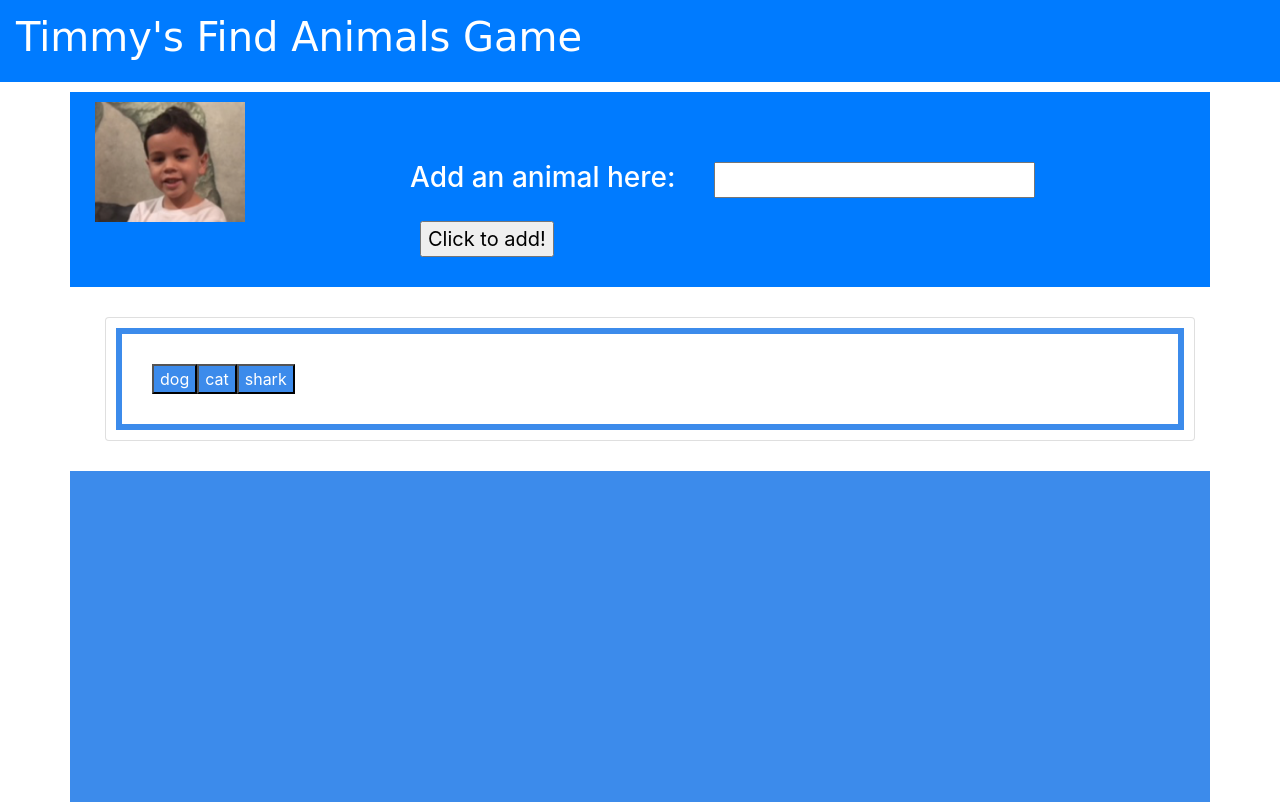
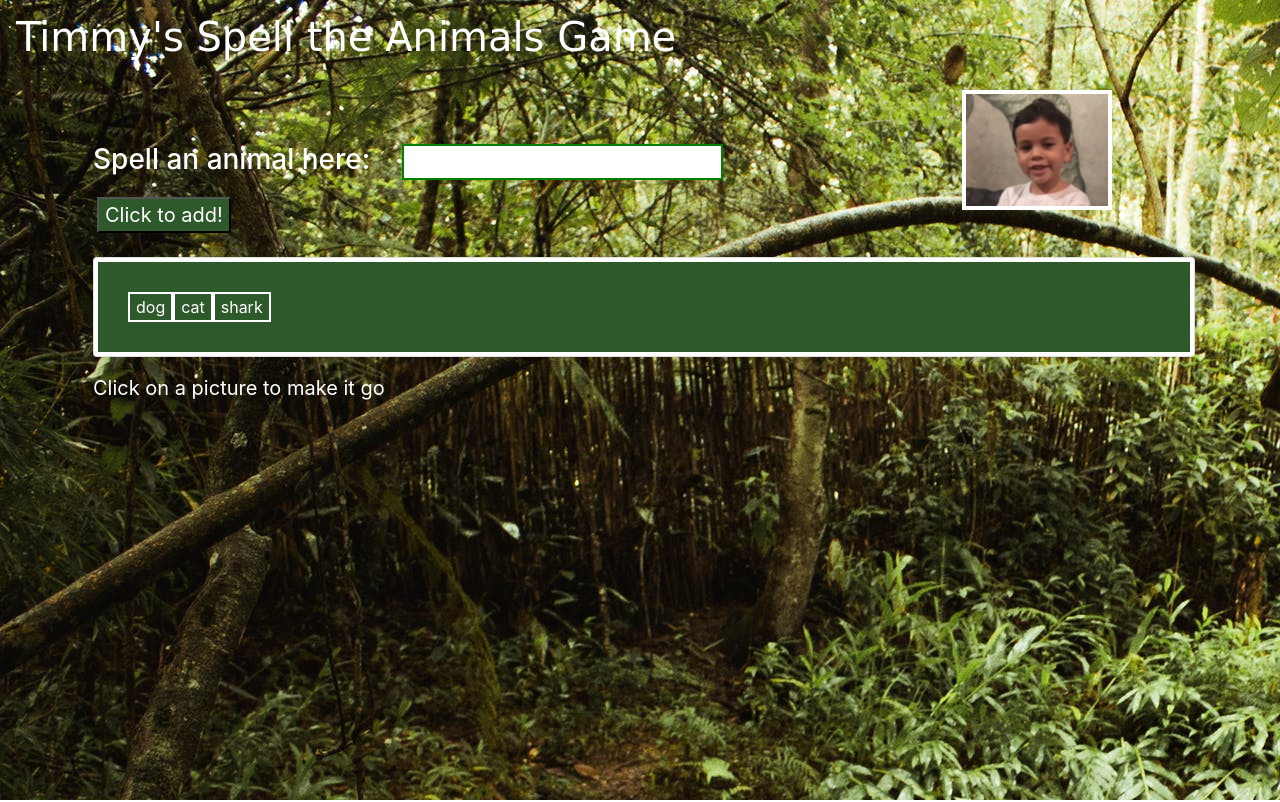
Before and after one commit to tomkent321/gif-tastic, a plain HTML site: page index.html in a window 1280 px wide. Shown: the top 802 px of the page. Drawn offline with nearby package versions, Linux system fonts and the light colour scheme; a web font is replaced by a local one.

Commit message:
updated color scheme and background

```diff
--- a/assets/css/style.css
+++ b/assets/css/style.css
@@ -3,13 +3,23 @@
 div,
 form,
 input {
-  margin: 10px;
+  margin: 4px;
 
+}
+
+#add-animal {
+    background-color: rgb(46, 89, 42);
+    color: white;
+}
+
+.bg-primary {
+    background-image:linear-gradient(to right green , yellow);
+    background-color: blueviolet;
 }
 
 button {
 color: white;
-background-color: rgb(60, 139, 235);
+background-color: rgb(46, 89, 42);
 }
 
 /* .float-pics {
@@ -18,19 +28,24 @@ float: left;
 
 #kid-pic{
 opacity: 1;
+border: 4px white solid;
+float: right;
+margin-left: 20px;
 
 }
-.display-row {
+/* .display-row {
+background-image:
 background-color: rgb(60, 139, 235);
 height: 1100px;
-}
+} */
 
 #animal-form {
 font-size: 20px;
 margin-top: 50px
 }
 .animal-pen {
-border: 6px rgb(60, 139, 235) solid;
+border: 6px rgb(46, 89, 42) solid;
+background-color: rgb(46, 89, 42);
 
 }
 .navbar{
@@ -40,7 +55,7 @@ font-family: 'Margarine', cursive;
 
 .pic-style {
 
-border: 5px rgb(60, 139, 235) solid;
+border: 5px rgb(42, 176, 30) solid;
 float: left;
 position: relative;
 }
@@ -84,3 +99,32 @@ figcaption {
     text-align: left;
     font-size: 12px;
  }
+
+ body {
+    background-image: url("../images/background-jungle.jpg");
+    margin: 0;
+    text-decoration: none;
+}
+
+.navbar {
+    background-image: url("../images/background-jungle.jpg");
+
+}
+
+.first-row{
+    background-image: linear-gradient(to right green , yellow);
+}
+
+#animal-input{
+    border: 2px solid green;
+}
+
+#gifs-instruction {
+    color:white;
+    font-size: 20px;
+    margin-left:23px;
+}
+
+.animal-btn {
+    border: 2px white solid;
+}
--- a/index.html
+++ b/index.html
@@ -19,35 +19,35 @@
 <nav class="navbar navbar-dark bg-primary">
     <a class="navbar-brand" href="#">
       <!-- <img src="/docs/4.1/assets/brand/bootstrap-solid.svg" width="30" height="30" class="d-inline-block align-top" alt=""> -->
-      <h1>Timmy's Find Animals Game</h1>
+      <h1>Timmy's Spell the Animals Game</h1>
     </a>
   </nav>
 
   <div class="container">
 
 
-    <!-- Movies will Get Dumped Here -->
-    <!-- <div id="movies-view"></div> -->
-
 
 <!-- <div class="row">
 
 
 </div> -->
-<div class="row first-row bg-primary">
+<div class="row first-row">
+
+    <div class="col-lg-8">
+
+
+        <form id="animal-form">
+          <label for="animal-input" id = "label-color"><h3>Spell an animal here:&nbsp; &nbsp; </h3></label>
+          <input type="text" id="animal-input" autocomplete="off">
+
+
+
+          <input id="add-animal" type="submit" value="Click to add!">
+        </form>
+      </div>
     <div class="col-lg-3">
         <img src="assets/images/timmy.png" alt="timmy pic" id="kid-pic"style="width:150px;height:120px;" >
       </div>
-  <div class="col-lg-8">
-    <form id="animal-form">
-      <label for="animal-input" id = "label-color"><h3>Add an animal here:&nbsp; &nbsp; </h3></label>
-      <input type="text" id="animal-input" autocomplete="off">
-
-
-      <!-- Button triggers new animal to be added -->
-      <input id="add-animal" type="submit" value="Click to add!">
-    </form>
-  </div>
 
 
   </div>
@@ -67,6 +67,7 @@
 
 
       <div class="row display-row">
+            <div id="gifs-instruction">Click on a picture to make it go</div>
             <div class = "col-lg-12" id="gifs-appear-here">
             </div>
       </div>
```
Also changed, not shown: assets/images/background-jungle.jpg (added).
